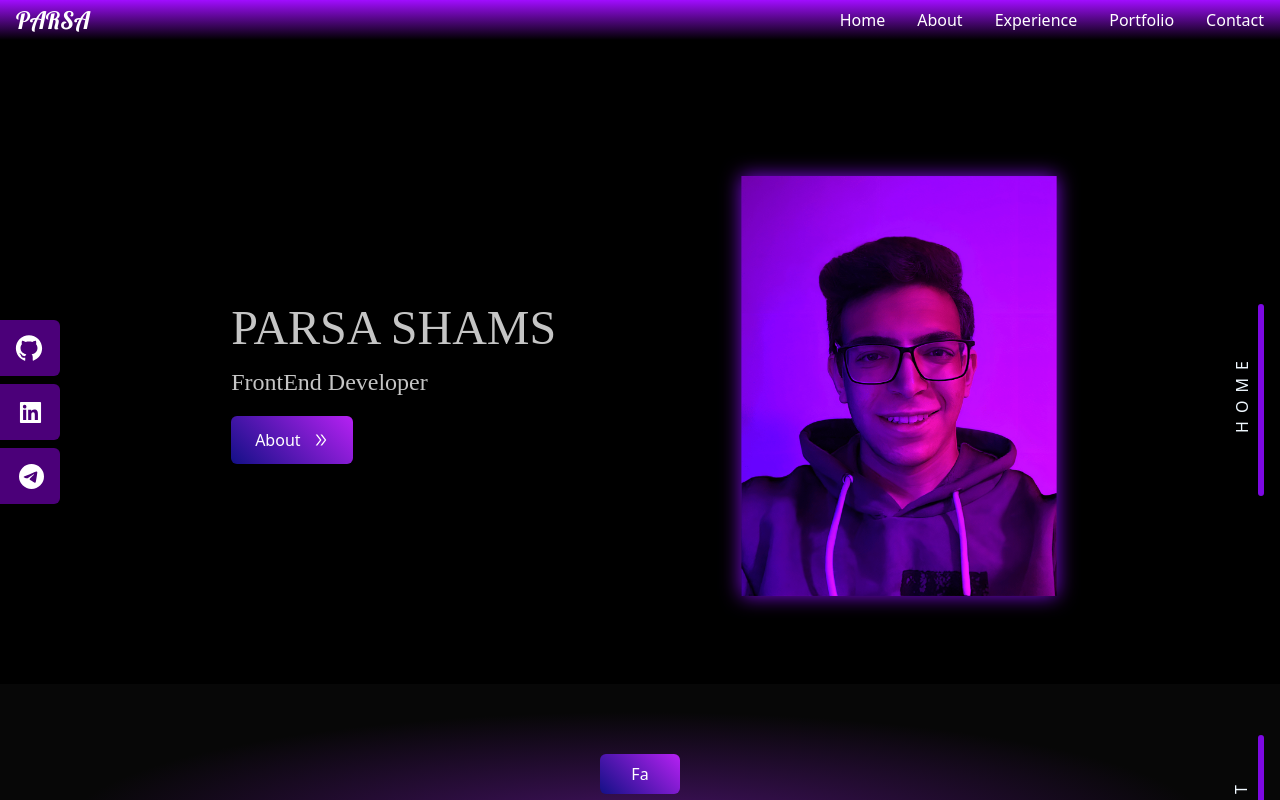
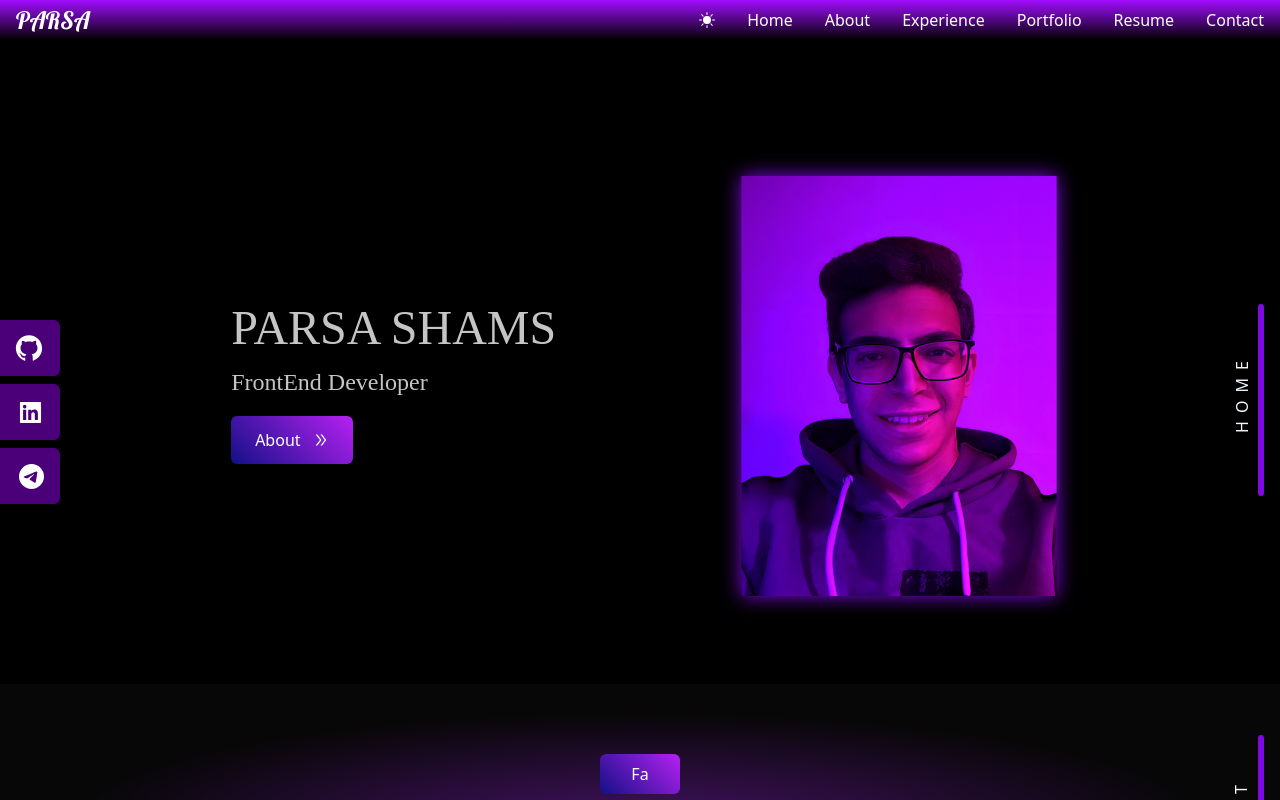
Before and after one commit to Parsa-PT/Parsa-resume, a React (Create React App) app: page / in a window 1280 px wide. Shown: the top 800 px of the page. Built offline with nearby package versions, Linux system fonts and the light colour scheme; a web font is replaced by a local one.

Commit message:
Update Navbar.jsx

```diff
--- a/src/components/Navbar.jsx
+++ b/src/components/Navbar.jsx
@@ -1,71 +1,136 @@
-import {AiOutlineMenu , AiOutlineClose} from 'react-icons/ai'
-import { useState } from 'react'
-import {Link} from 'react-scroll'
-
+import { AiOutlineMenu, AiOutlineClose } from "react-icons/ai";
+import { BsFillSunFill, BsFillMoonFill } from "react-icons/bs";
+import { useState } from "react";
+import { Link } from "react-scroll";
 
 const Links = [
   {
-        id : 1,
-        url : 'home'
+    id: 1,
+    url: "home",
   },
   {
-        id : 2,
-        url : 'about'
+    id: 2,
+    url: "about",
   },
   {
-        id : 3,
-        url : 'experience'
+    id: 3,
+    url: "experience",
   },
   {
-        id : 4,
-        url : 'portfolio'
+    id: 4,
+    url: "portfolio",
   },
   {
-        id : 5,
+    id: 5,
 
-        url : 'contact'
+    url: "resume",
   },
-]
-const Navbar = ()=>{
-    let [Menu , setMenu] = useState(false)
+  {
+    id: 6,
 
-    const MenuHandler = ()=>{
-        setMenu(Menu = !Menu)
-    }
+    url: "contact",
+  },
+];
+const Navbar = ({ ThemeHandler, theme }) => {
+  let [Menu, setMenu] = useState(false);
 
+  const MenuHandler = () => {
+    setMenu((Menu = !Menu));
+  };
 
-    return(
-        <div  className="nav flex fixed justify-between items-center w-full h-10 px-4 z-50 bg-gradient-to-b from-[#A10DFF] to-black">
-            <h1 className="text-white font-['Lobster'] text-[1.5rem] z-50">PARSA</h1>
+  return (
+    <div className="nav flex fixed  justify-between items-center w-full  h-10 px-4 z-50 bg-gradient-to-b from-[#A10DFF] dark:to-black to-white">
+      <h1 className="dark:text-white text-black  font-['Lobster'] text-[1.5rem] z-50">
+        PARSA
+      </h1>
 
       <ul className="hidden md:flex md:justify-between">
-                {Links.map((items)=>{
+        {theme === "light" ? (
+          <li
+            onClick={ThemeHandler}
+            className=" cursor-pointer  flex  items-center"
+          >
+            <BsFillMoonFill className=" text-black" />
+          </li>
+        ) : (
+          <li
+            onClick={ThemeHandler}
+            className=" cursor-pointer  flex   items-center"
+          >
+            <BsFillSunFill className=" text-white" />
+          </li>
+        )}
+
+        {Links.map((items) => {
           return (
-                        <li className=" flex ml-8 capitalize cursor-pointer text-white hover:scale-110 duration-100" key={items.id}>
-                          <Link to={items.url}  smooth duration={500} offset='500'>{items.url}</Link>
+            <li
+              className=" flex ml-8 capitalize cursor-pointer dark:text-white text-black hover:scale-110 duration-100"
+              key={items.id}
+            >
+              <Link to={items.url} smooth duration={500} offset="500">
+                {items.url}
+              </Link>
             </li>
-                    )
+          );
         })}
       </ul>
 
-            <div className='md:hidden' onClick={MenuHandler} >
-                {Menu ?
-                <AiOutlineClose size={25} className='text-white  duration-100 absolute top-2 right-2 z-50 md:hidden' />
-                   : <AiOutlineMenu size={25} className='text-white md:hidden absolute top-2 right-2 z-50' /> }
+
+      <div className="md:hidden" onClick={MenuHandler}>
+
+        {Menu ? (
+          <AiOutlineClose
+            size={25}
+            className="text-white duration-100 absolute top-2 right-2 z-50 md:hidden"
+          />
+        ) : (
+          <AiOutlineMenu
+            size={25}
+            className="text-white md:hidden absolute top-2 right-2 z-50"
+          />
+        )}
       </div>
       {Menu && (
+
         <ul className="w-full flex fixed justify-center capitalize items-center z-20 h-full flex-col  left-[50%] translate-x-[-50%] top-0 bg-gradient-to-b from-[#A20EFF] to-[#070707] ">
-                {Links.map((items)=>{
+                  {theme === "light" ? (
+            <li
+              onClick={ThemeHandler}
+              className=" cursor-pointer  flex text-xl  items-center  absolute top-[10rem] md:hidden "
+            >
+              <BsFillMoonFill className=" text-black" />
+            </li>
+          ) : (
+            <li
+              onClick={ThemeHandler}
+              className=" cursor-pointer  flex text-xl  items-center absolute top-[10rem] md:hidden"
+            >
+              <BsFillSunFill className=" text-white" />
+            </li>
+          )}
+
+          {Links.map((items) => {
             return (
-                        <li className=" flex cursor-pointer mb-4 text-white" key={items.id}>
-                            <Link to={items.url} onClick={MenuHandler} className='text-[1.5rem]' smooth duration={500}>{items.url}</Link>
+              <li
+                className=" flex cursor-pointer mb-4 text-white"
+                key={items.id}
+              >
+                <Link
+                  to={items.url}
+                  onClick={MenuHandler}
+                  className="text-[1.5rem]"
+                  smooth
+                  duration={500}
+                >
+                  {items.url}
+                </Link>
               </li>
-                    )
+            );
           })}
         </ul>
       )}
     </div>
-    )
-}
+  );
+};
 
 export default Navbar;
```
Lines whose indentation alone changed are shown as unchanged.
